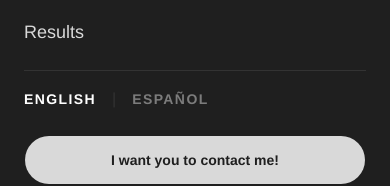
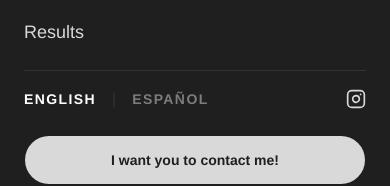
Before and after one commit to traffagency/traff., a React (Vite) app: page / in a window 390 px wide. Both pictures are taken after a click on the button 346 px from the left and 44 px from the top of the page. Shown: the part 183-369 px from the top of the page. Built offline with nearby package versions, Linux system fonts and the light colour scheme.

Commit message:
feat(navbar, footer): Add Instagram link and improve language toggle
Introduces the Instagram icon and link to the Navbar and Footer components. Also refactors the language toggle in the Navbar for better visual organization.

```diff
--- a/src/components/Footer.tsx
+++ b/src/components/Footer.tsx
@@ -34,7 +34,7 @@
             <div>
               <h4 className="text-[11px] font-bold uppercase tracking-[1.5px] mb-6">{t.footer.connect}</h4>
               <ul className="space-y-4 text-[13px] text-zinc-500">
-                <li><a href="#" className="hover:text-black transition-colors">Instagram</a></li>
+                <li><a href="https://www.instagram.com/agency.traff/" target="_blank" rel="noopener noreferrer" className="hover:text-black transition-colors">Instagram</a></li>
               </ul>
             </div>
             <div>
--- a/src/components/Navbar.tsx
+++ b/src/components/Navbar.tsx
@@ -1,7 +1,7 @@
 import { useState, useEffect } from "react";
 import { Button } from "@/components/ui/button";
 import { motion, AnimatePresence } from "motion/react";
-import { Menu, X } from "lucide-react";
+import { Menu, X, Instagram } from "lucide-react";
 import { useLanguage } from "@/src/LanguageContext";
 
 import ContactModal from "./ContactModal";
@@ -110,7 +110,8 @@
               </a>
             ))}
 
-            <div className="flex items-center space-x-4 py-2 border-t border-[#333] mt-2 pt-4">
+            <div className="flex items-center justify-between py-2 border-t border-[#333] mt-2 pt-4">
+              <div className="flex items-center space-x-4">
                 <button
                   onClick={() => setLanguage("en")}
                   className={`text-sm font-bold uppercase tracking-widest ${language === "en" ? "text-white" : "text-[#d9d9d9]/50"}`}
@@ -126,6 +127,16 @@
                 </button>
               </div>
 
+              <a
+                href="https://www.instagram.com/agency.traff/"
+                target="_blank"
+                rel="noopener noreferrer"
+                className="text-[#d9d9d9] hover:text-white transition-colors"
+              >
+                <Instagram size={20} />
+              </a>
+            </div>
+
             <ContactModal type="call">
               <Button className="rounded-full w-full py-6 font-bold bg-[#d9d9d9] text-[#1f1f1f]">
                 {t.nav.bookCall}
```
Lines whose indentation alone changed are shown as unchanged.
